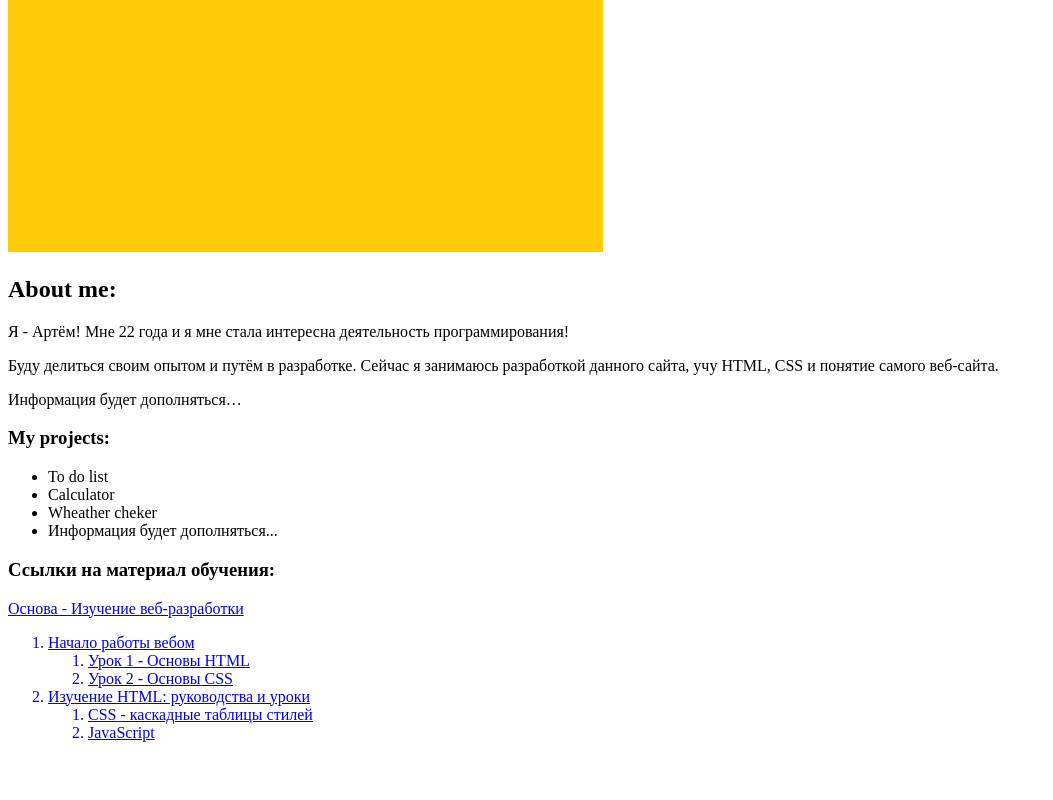
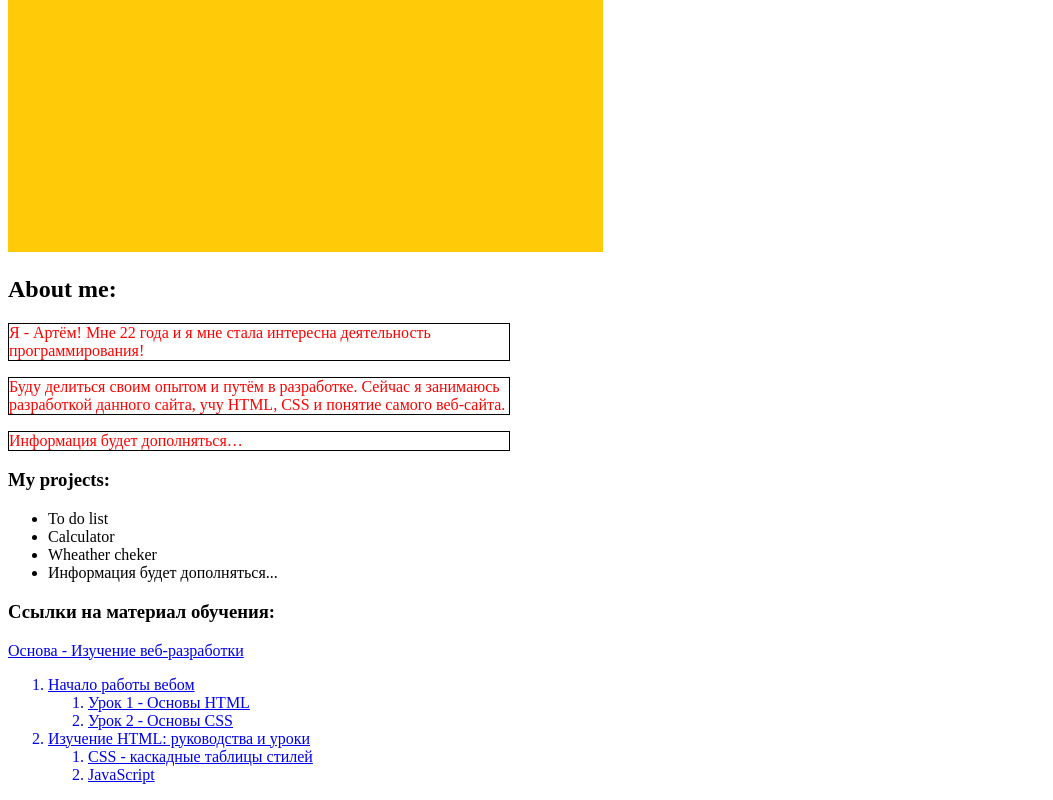
Before and after one commit to blvk4ar2/my_test_projects, a plain HTML site: page index.html in a window 1280 px wide. Shown: the part 590-1390 px from the top of the page, without its empty margins (0-1053 px from the left). Before the commit the page ends 1348 px from the top, so only its background shows below. Drawn offline with Linux system fonts and the light colour scheme.

Commit message:
Каталог
Изменил фАЙЛОВУЮ структуру

```diff
--- a/site/general-site/index.html
+++ b/index.html
@@ -3,11 +3,12 @@
   <head>
     <meta charset="utf-8" />
     <title>Моя тестовая страница</title>
+    <link href="site/general-site/styles/style.css" rel="stylesheet" type="text/css" />
   </head>
   <body>
     <h1>My portfolio</h1>
 
-    <img src="images/htmlstart.jpg" alt="Yellow picture: written - <html>, after him - start fresh" />
+    <img src="site/general-site/images/htmlstart.jpg" alt="Yellow picture: written - <html>, after him - start fresh" />
 
     <h2>About me:</h2>
     <p>Я - Артём! Мне 22 года и я мне стала интересна деятельность программирования!</p>
@@ -23,7 +24,7 @@
     </ul>
 
     <h3>Ссылки на материал обучения:</h3>
-      <P><a href="https://developer.mozilla.org/ru/docs/Learn_web_development">Основа - Изучение веб-разработки</a></P>
+      <a href="https://developer.mozilla.org/ru/docs/Learn_web_development">Основа - Изучение веб-разработки</a>
         <ol>
           <a href="https://developer.mozilla.org/ru/docs/Learn_web_development/Getting_started/Your_first_website"><li>Начало работы вебом</li></a>
           <ol>
--- a/site/general-site/styles/style.css
+++ b/site/general-site/styles/style.css
@@ -0,0 +1,5 @@
+p {
+  color: red;
+  width: 500px;
+  border: 1px solid black;
+}
```
